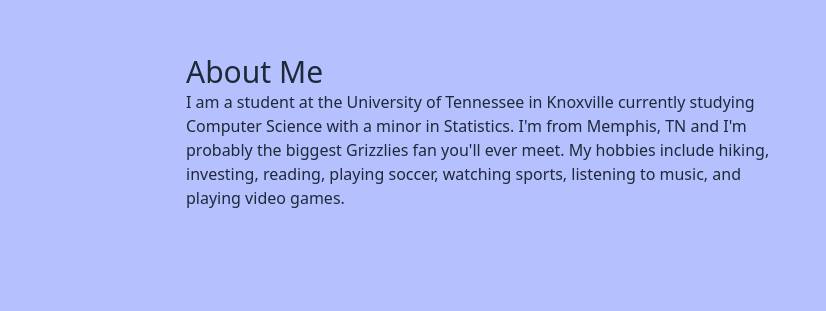
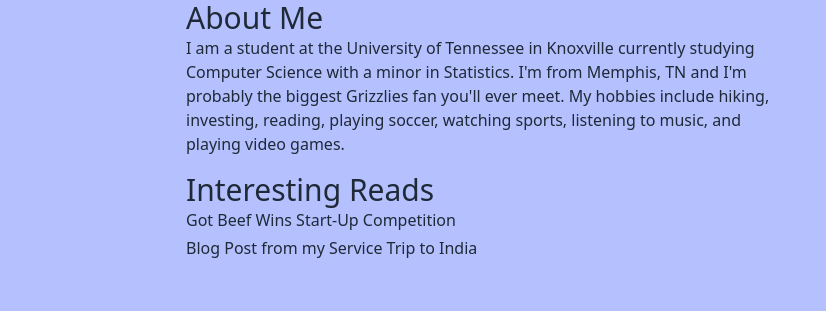
Before and after one commit to manandesai/personalwebsite, a plain HTML site: page index.html in a window 1280 px wide. Shown: the part 143-454 px from the top of the page, 454-1280 px from the left. Drawn offline with nearby package versions, Linux system fonts and the light colour scheme; grey boxes are pictures that could not be loaded.

Commit message:
added some links

```diff
--- a/index.html
+++ b/index.html
@@ -52,6 +52,15 @@
 						I am a student at the University of Tennessee in Knoxville currently studying Computer Science with a minor in Statistics. I'm from Memphis, TN and I'm probably the biggest Grizzlies fan you'll ever meet. My hobbies include hiking, investing, reading, playing soccer, watching sports, listening to music, and playing video games.
 					</p>
 				</div>
+				<div class="readmore pt-4">
+					<h2 class="text-3xl">Interesting Reads</h2>
+					<p class="readlinks">
+						<ul>
+							<li class="pb-1"><a target="_blank" href="https://haslam.utk.edu/news/graves-business-plan-competition-awards-funding-ut-student-start-ups">Got Beef Wins Start-Up Competition</a></li>
+							<li class="pb-1"><a target="_blank" href="https://tickle.utk.edu/manan-desai-india-2018/">Blog Post from my Service Trip to India</a></li>
+						</ul>
+					</p>
+				</div>
 			</div>
 		</div>
 	</div>
```
